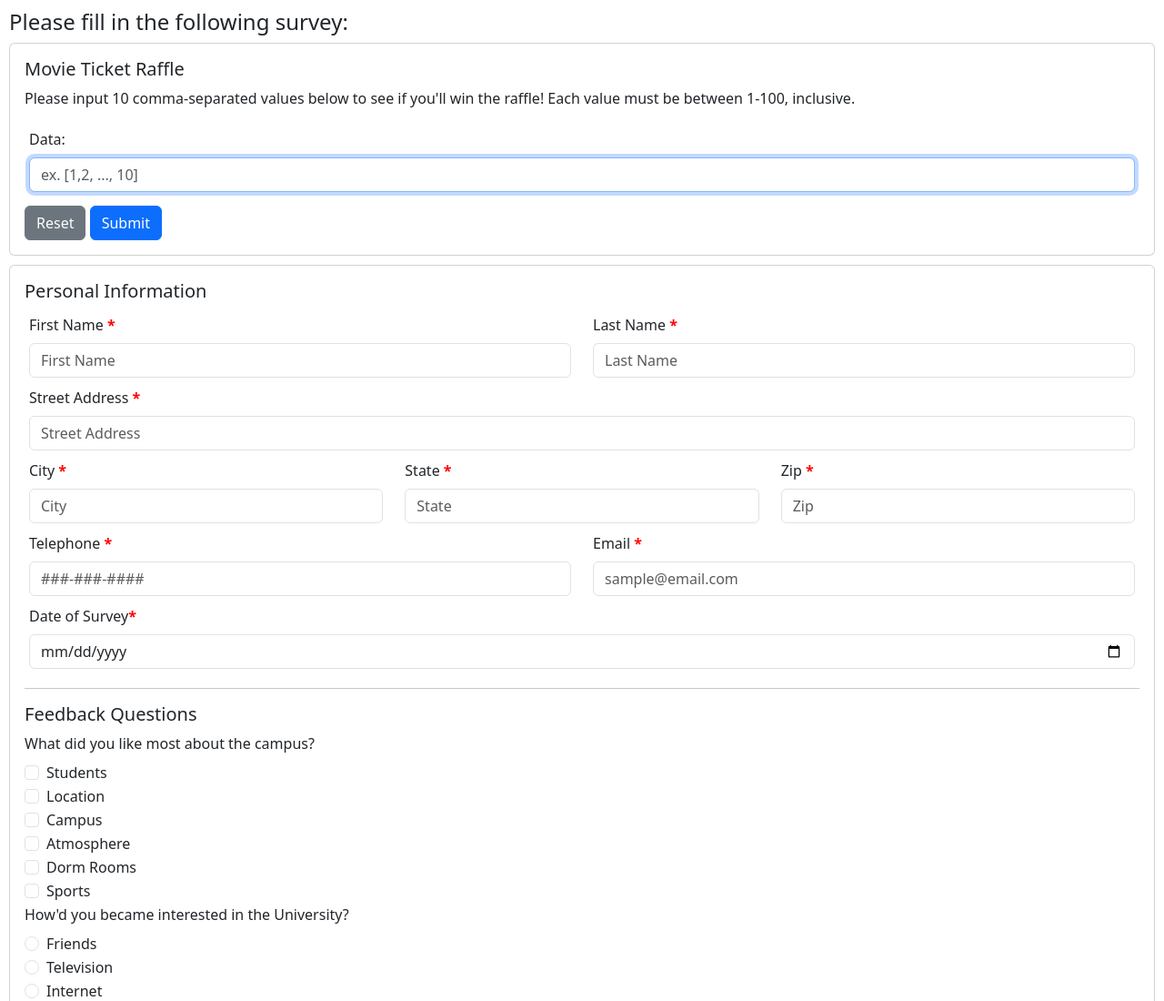
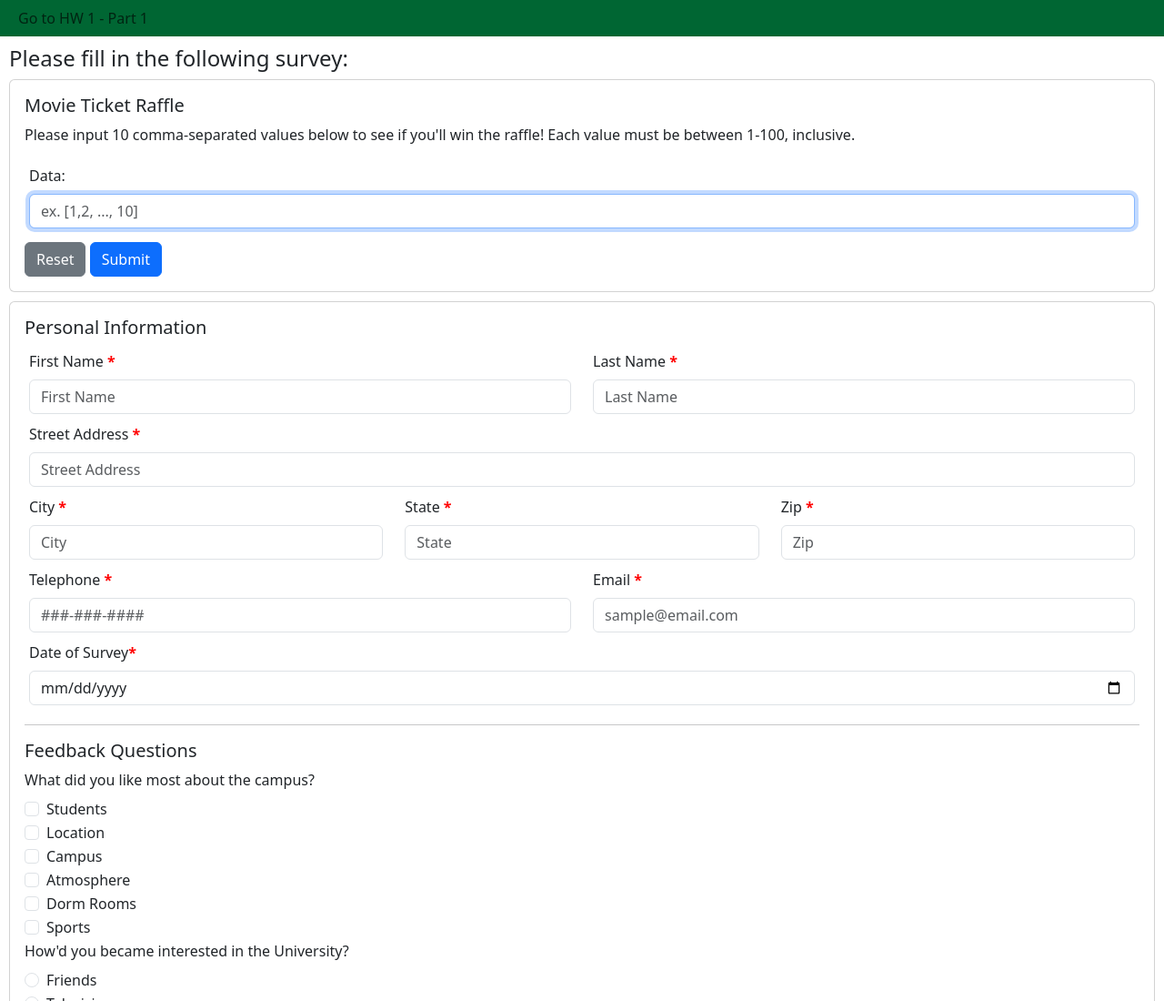
Before and after one commit to Lord-Mendoza/SWE645-HW2, a plain HTML site: page index.html in a window 1280 px wide. Shown: the top 1100 px of the page at 91% size. Drawn offline with nearby package versions, Linux system fonts and the light colour scheme.

Commit message:
Adding link to HW 1

```diff
--- a/css/main.css
+++ b/css/main.css
@@ -46,3 +46,7 @@ h1 {
 .row {
     padding: 5px;
 }
+
+.container-fluid.mainNav {
+    background-color: #006633;
+}
--- a/index.html
+++ b/index.html
@@ -38,6 +38,22 @@
 <body>
 
 <script src="js/main.js"></script>
+
+<nav class="navbar navbar-expand-lg bg-body-tertiary">
+    <div class="container-fluid mainNav">
+        <button class="navbar-toggler" type="button" data-bs-toggle="collapse" data-bs-target="#navbarSupportedContent"
+                aria-controls="navbarSupportedContent" aria-expanded="false" aria-label="Toggle navigation">
+            <span class="navbar-toggler-icon"></span>
+        </button>
+        <div class="collapse navbar-collapse" id="navbarSupportedContent">
+            <ul class="navbar-nav me-auto mb-2 mb-lg-0">
+                <li class="nav-item">
+                    <a class="nav-link" href="http://swe645-hw1-part1.s3-website-us-east-1.amazonaws.com">Go to HW 1 - Part 1</a>
+                </li>
+            </ul>
+        </div>
+    </div>
+</nav>
 
 <div class="webpage survey">
     <h4>Please fill in the following survey:</h4>
```
